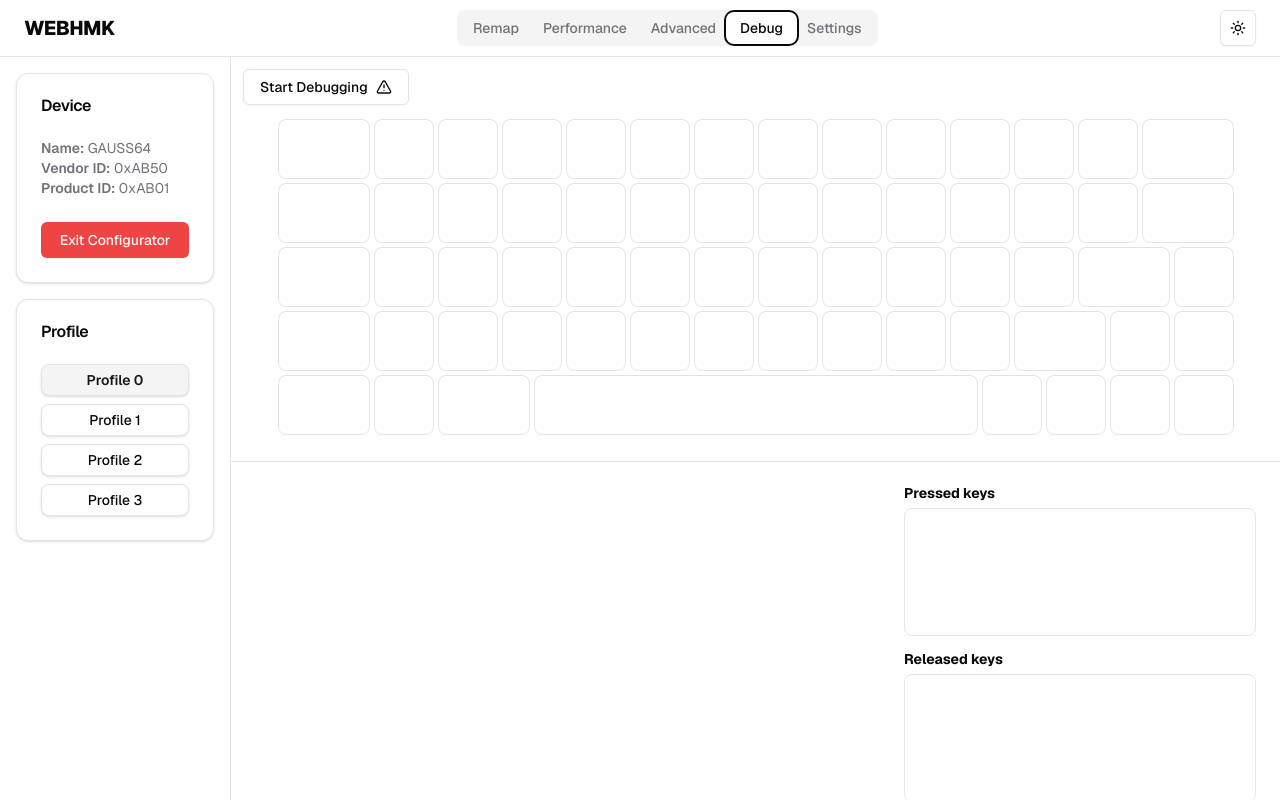
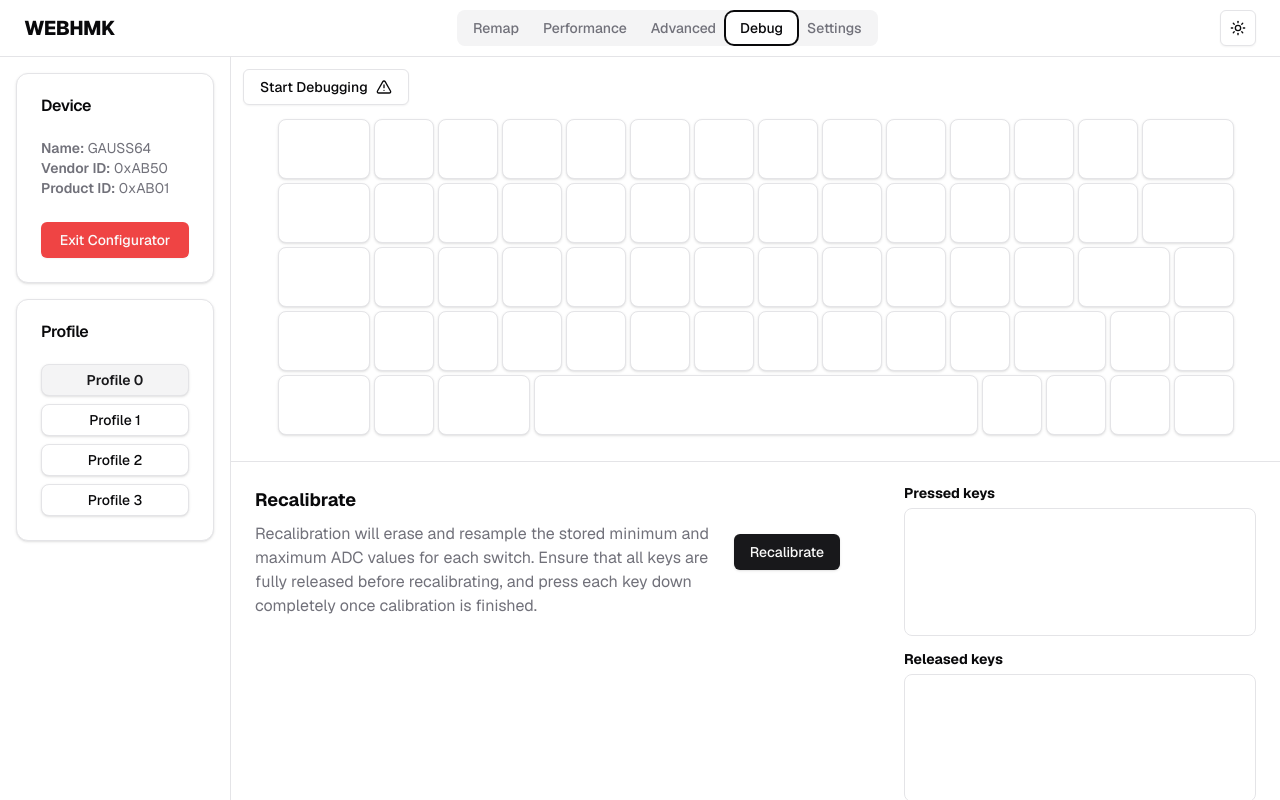
Before and after one commit to peppapighs/webhmk, a Next.js app: page /demo in a window 1280 px wide. Both pictures are taken after a click on the tab "Debug". Built offline with nearby package versions, Linux system fonts and the light colour scheme.

Commit message:
:sparkles: add recalibration feature to debug tab

```diff
--- a/src/components/debug/debug-tab.tsx
+++ b/src/components/debug/debug-tab.tsx
@@ -1,5 +1,9 @@
+"use client"
+
 import { KeyboardDevice } from "@/types/keyboard-device"
+import { useMutation, useQueryClient } from "@tanstack/react-query"
 import { KeyTesterDown, KeyTesterProvider, KeyTesterUp } from "../key-tester"
+import { Button } from "../ui/button"
 import { Label } from "../ui/label"
 import { ScrollArea, ScrollBar } from "../ui/scroll-area"
 import { DebugHeader } from "./header"
@@ -10,6 +14,17 @@ interface IDebugTabProps {
 }
 
 export function DebugTab({ device }: IDebugTabProps) {
+  const queryClient = useQueryClient()
+
+  const recalibrateDevice = useMutation({
+    mutationFn: device.recalibrate,
+    onSuccess: () => {
+      queryClient.invalidateQueries({
+        queryKey: ["configurator", "switchDebug"],
+      })
+    },
+  })
+
   return (
     <div className="flex h-full max-h-full flex-1 flex-col divide-y">
       <ScrollArea className="max-h-[60%] w-full">
@@ -22,10 +37,30 @@ export function DebugTab({ device }: IDebugTabProps) {
         <ScrollBar orientation="horizontal" />
       </ScrollArea>
       <ScrollArea className="w-full flex-1">
-        <div className="grid w-full flex-1 grid-cols-[minmax(0,1fr)_400px]">
-          <div className="flex w-full flex-col p-6"></div>
+        <div className="mx-auto flex w-full max-w-7xl gap-4">
+          <div className="flex w-full min-w-96 flex-1 flex-col gap-6 p-6">
+            <div className="flex w-full items-center gap-6">
+              <div className="flex w-full flex-col">
+                <Label htmlFor="recalibrate" className="text-lg font-bold">
+                  Recalibrate
+                </Label>
+                <p className="mt-2 max-w-prose text-muted-foreground">
+                  Recalibration will erase and resample the stored minimum and
+                  maximum ADC values for each switch. Ensure that all keys are
+                  fully released before recalibrating, and press each key down
+                  completely once calibration is finished.
+                </p>
+              </div>
+              <Button
+                id="recalibrate"
+                onClick={() => recalibrateDevice.mutate()}
+              >
+                Recalibrate
+              </Button>
+            </div>
+          </div>
           <KeyTesterProvider>
-            <div className="grid grid-rows-2 gap-4 p-6">
+            <div className="grid w-[400px] grid-rows-2 gap-4 p-6">
               <div className="flex flex-col">
                 <Label htmlFor="key-tester-down" className="font-bold">
                   Pressed keys
--- a/src/components/debug/header.tsx
+++ b/src/components/debug/header.tsx
@@ -29,11 +29,11 @@ export function DebugHeader() {
             </TooltipTrigger>
             <TooltipContent className="max-w-56 text-sm font-medium">
               <p>
-                This feature will request keyboard matrix data at high
-                frequency. It may cause the keyboard to slow down or become
-                unresponsive. Make sure it is disabled when not in use. Note
-                that this feature will be disabled automatically when switching
-                to another tab.
+                This feature continuously requests keyboard matrix data at a
+                high frequency, which may cause the keyboard to slow down or
+                become unresponsive. Ensure it is disabled when not in use. Note
+                that the feature will automatically disable itself when you
+                switch to another tab.
               </p>
             </TooltipContent>
           </Tooltip>
--- a/src/components/debug/keyboard.tsx
+++ b/src/components/debug/keyboard.tsx
@@ -59,7 +59,7 @@ export function DebugKeyboard({
       size={4}
       elt={(i) => (
         <div className="absolute inset-0 p-0.5">
-          <div className="flex size-full flex-col items-center justify-center overflow-hidden rounded-lg border p-1 text-sm font-medium">
+          <div className="card flex size-full flex-col items-center justify-center overflow-hidden p-1 text-sm font-medium">
             {isDebugging && data && (
               <>
                 <p>{data.adcValues[i]}</p>
--- a/src/components/key-tester.tsx
+++ b/src/components/key-tester.tsx
@@ -64,6 +64,7 @@ export function KeyTesterProvider({
     }
 
     const onKeyUp = (e: KeyboardEvent) => {
+      e.preventDefault()
       const id = randomNumber()
       setPressedKeycodes((prev) =>
         prev.filter((event) => event.code !== getKeycode(e)),
--- a/src/components/remap/keycodes.tsx
+++ b/src/components/remap/keycodes.tsx
@@ -70,7 +70,7 @@ export function RemapKeycodes({ device }: IRemapKeycodes) {
   })
 
   return (
-    <div className="flex flex-col items-center gap-6 p-6">
+    <div className="flex flex-col items-center gap-6">
       {Object.entries(groupedKeycodes).map(
         ([category, keycodes]) =>
           keycodes.length > 0 && (
--- a/src/components/remap/remap-tab.tsx
+++ b/src/components/remap/remap-tab.tsx
@@ -21,7 +21,9 @@ export function RemapTab({ device }: IRemapTabProps) {
         <ScrollBar orientation="horizontal" />
       </ScrollArea>
       <ScrollArea className="w-full flex-1">
-        <RemapKeycodes device={device} />
+        <div className="mx-auto max-w-7xl p-6">
+          <RemapKeycodes device={device} />
+        </div>
         <ScrollBar orientation="horizontal" />
       </ScrollArea>
     </div>
--- a/src/hooks/use-demo-keyboard.ts
+++ b/src/hooks/use-demo-keyboard.ts
@@ -23,6 +23,10 @@ export const useDemoKeyboard = create<KeyboardDevice & DemoKeyboardDeviceState>(
       set(initialState)
     },
 
+    async reboot() {},
+
+    async recalibrate() {},
+
     async getSwitchDebug() {
       const numKeys = get().metadata.numKeys
       return {
--- a/src/types/keyboard-device.ts
+++ b/src/types/keyboard-device.ts
@@ -14,6 +14,8 @@ type SetKeymapQuery = {
 
 export type KeyboardDeviceAction = {
   reset(): Promise<void>
+  reboot(): Promise<void>
+  recalibrate(): Promise<void>
   getSwitchDebug(): Promise<ClassRequestSwitchDebugResponse>
   getKeymap(): Promise<number[][][]>
   setKeymap(queries: SetKeymapQuery[]): Promise<void>
```
Also changed, not shown: src/hooks/use-app-keyboard.ts (+34 -0 lines).
